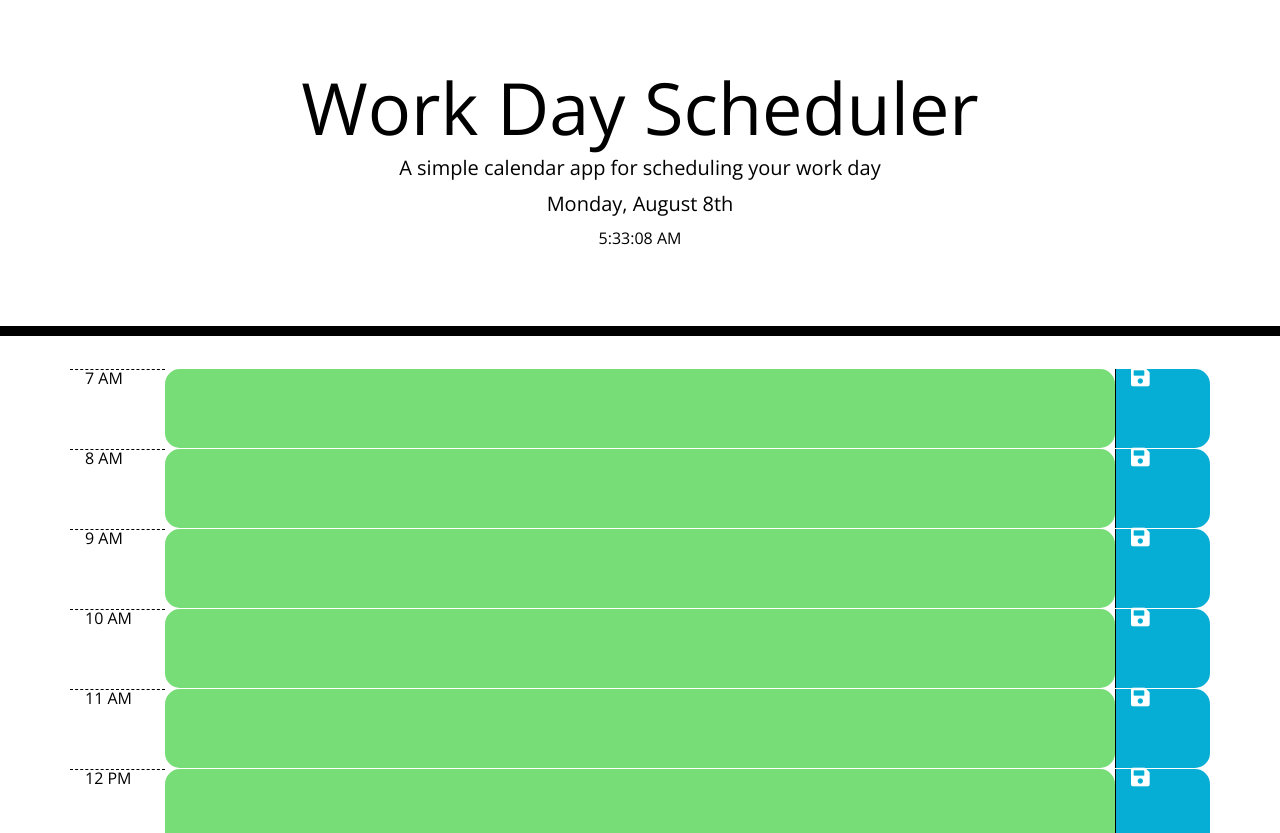
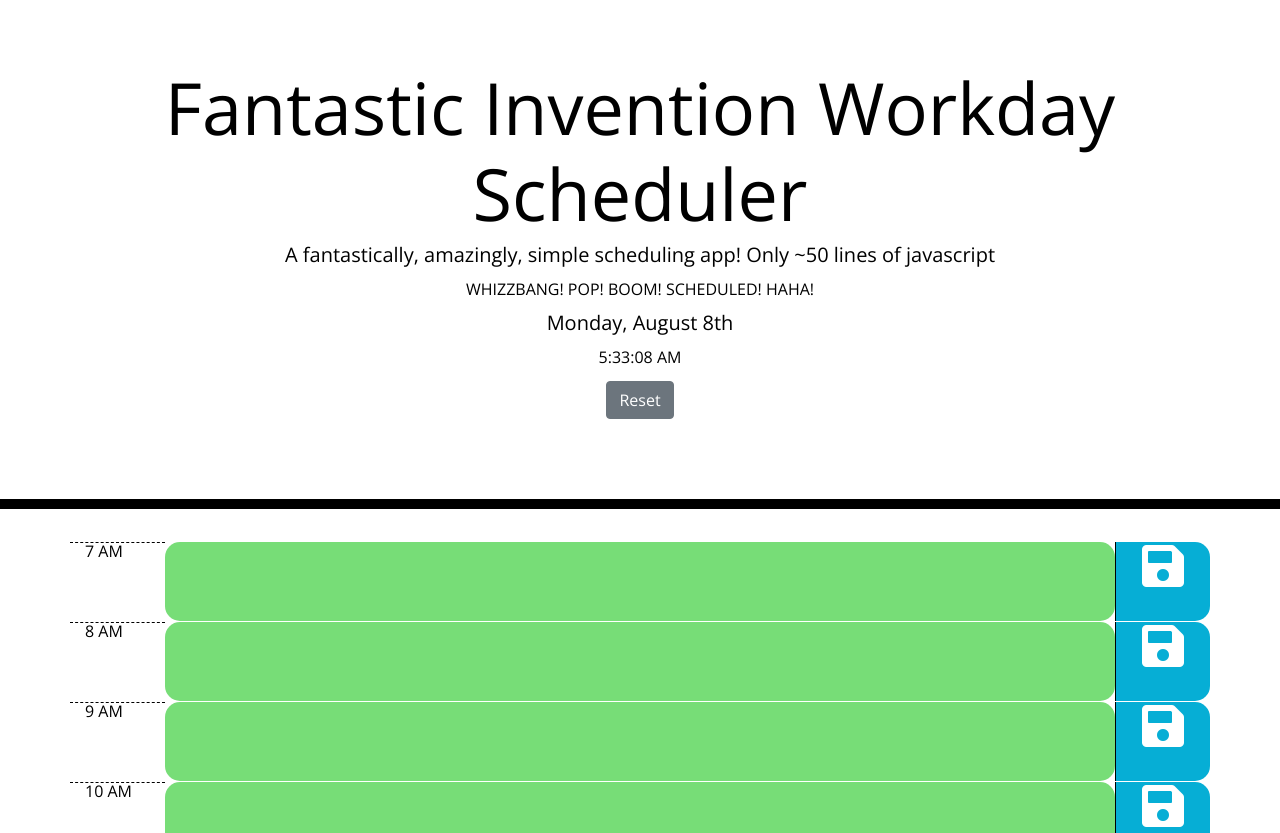
Before and after one commit to Spikeophant/fantastic-invention, a website: page index.html in a window 1280 px wide. Shown: the top 833 px of the page. Drawn offline with nearby package versions, Linux system fonts and the light colour scheme.

Commit message:
Make save icon bigger add reset button.

```diff
--- a/assets/js/script.js
+++ b/assets/js/script.js
@@ -4,7 +4,7 @@ if (localStorage.getItem('events') == null) {
 } else {
   events = JSON.parse(localStorage.getItem('events'));
 }
-console.log(events);
+
 // get the current day and display in the jumbotron.
 
 $('#currentDay').text(moment().format('dddd, MMMM Do'));
@@ -27,11 +27,10 @@ const mainPageRender = function() {
     } else {
       taskCol = $('<div class="col-10 time-block future"></div>');
     }
-    const addCol = $('<div class="col-1 saveBtn fa-save fa-lg fa" id="' + x + '"><a href="#"></a></div>');
+    const addCol = $('<div class="col-1 saveBtn fa-save fa-3x fa text-center" id="' + x + '"><a href="#"></a></div>');
     $('.container').append($('<div class=row>')
         .append(timeCol, taskCol, addCol));
     addCol.on('click', function(event) {
-      console.log($('#Text' + x).val());
       if ($('#Text' + x).val() !== '') {
         events[x] = $('#Text' + x).val();
         localStorage.setItem('events', JSON.stringify(events));
@@ -48,3 +47,10 @@ const mainPageRender = function() {
 };
 
 setInterval(mainPageRender(), 60000);
+
+// hook reset button click
+$('#resetEvents').on('click', function() {
+  events = {};
+  localStorage.setItem('events', JSON.stringify(events));
+  location.reload();
+});
--- a/index.html
+++ b/index.html
@@ -19,15 +19,17 @@
       rel="stylesheet"
     />
     <link rel="stylesheet" href="./assets/css/style.css" />
-    <title>Work Day Scheduler</title>
+    <title>Fantastic Invention Workday Scheduler</title>
   </head>
 
   <body>
     <header class="jumbotron">
-      <h1 class="display-3">Work Day Scheduler</h1>
-      <p class="lead">A simple calendar app for scheduling your work day</p>
+      <h1 class="display-3">Fantastic Invention Workday Scheduler</h1>
+      <p class="lead">A fantastically, amazingly, simple scheduling app!  Only ~50 lines of javascript</p>
+      <p>WHIZZBANG! POP!  BOOM! SCHEDULED! HAHA!</p>
       <p id="currentDay" class="lead"></p>
       <p id="currentTime" clas="lead"></p>
+      <p class="btn btn-secondary" id="resetEvents">Reset</p>
     </header>
     <div class="container">
       <!-- Timeblocks go here -->
```
